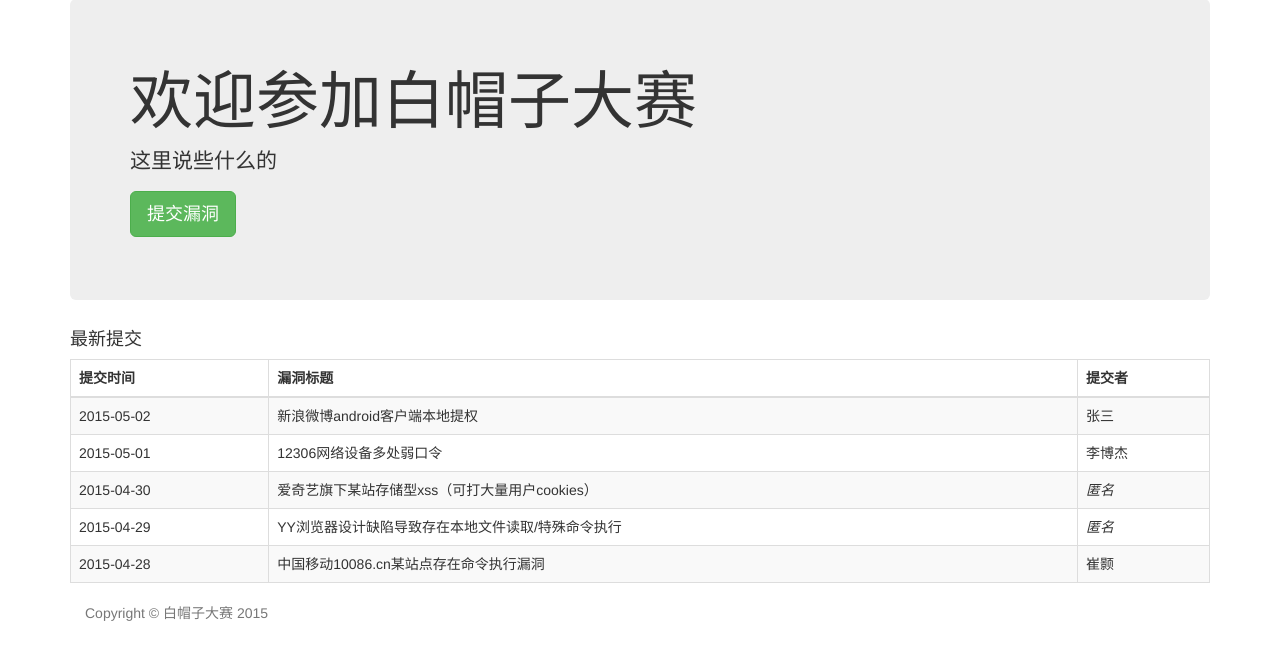
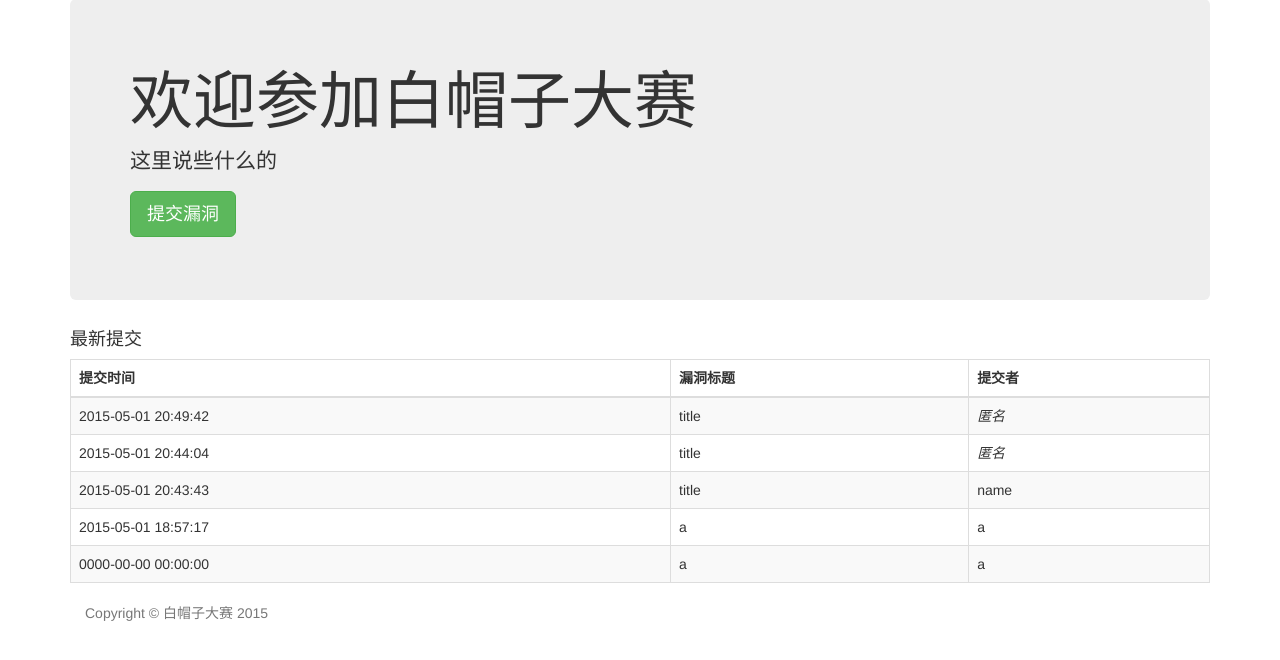
Before and after one commit to bojieli/whitehat, a PHP site: page / in a window 1280 px wide. Shown: the part 21-681 px from the top of the page. Run offline with PHP 8.4, Linux system fonts and the light colour scheme; data comes from the database, SQL or seed files in the repository.

Commit message:
首页的最新提交做好了

```diff
--- a/www/index.php
+++ b/www/index.php
@@ -1,3 +1,4 @@
+<?php require_once("header.php"); ?>
 <!DOCTYPE html>
 <html lang="zh-CN">
   <head>
@@ -42,31 +43,21 @@
 			      </tr>
 			   	</thead>
 			   	<tbody>
-			      <tr>
-			        <td>2015-05-02</td>
-			        <td>新浪微博android客户端本地提权</td>
-			        <td>张三</td>
-			      </tr>
-			      <tr>
-			        <td>2015-05-01</td>
-			        <td>12306网络设备多处弱口令</td>
-			        <td>李博杰</td>
-			      </tr>
-			      <tr>
-			        <td>2015-04-30</td>
-			        <td>爱奇艺旗下某站存储型xss（可打大量用户cookies）</td>
-			        <td><i>匿名</i></td>
-			      </tr>
-			      <tr>
-			        <td>2015-04-29</td>
-			        <td>YY浏览器设计缺陷导致存在本地文件读取/特殊命令执行</td>
-			        <td><i>匿名</i></td>
-			      </tr>
-			      <tr>
-			        <td>2015-04-28</td>
-			        <td>中国移动10086.cn某站点存在命令执行漏洞</td>
-			        <td>崔颢</td>
-			      </tr>
+<?php
+	$r=$con->query("select submit_time,title,username,anonymous from Loophole order by submit_time desc limit 0,5");
+	while($row=$r->fetch()) {
+		echo '<tr>';
+		echo '<td>'.$row['submit_time'].'</td>';
+		echo '<td>'.$row['title'].'</td>';
+		if($row['anonymous']){
+			$name="<i>匿名</i>";
+		}else{
+			$name=$row['username'];
+		}
+		echo '<td>'.$name.'</td>';
+		echo '</tr>';
+	}
+?>
 			  	</tbody>
 				</table>
       </div>
```
